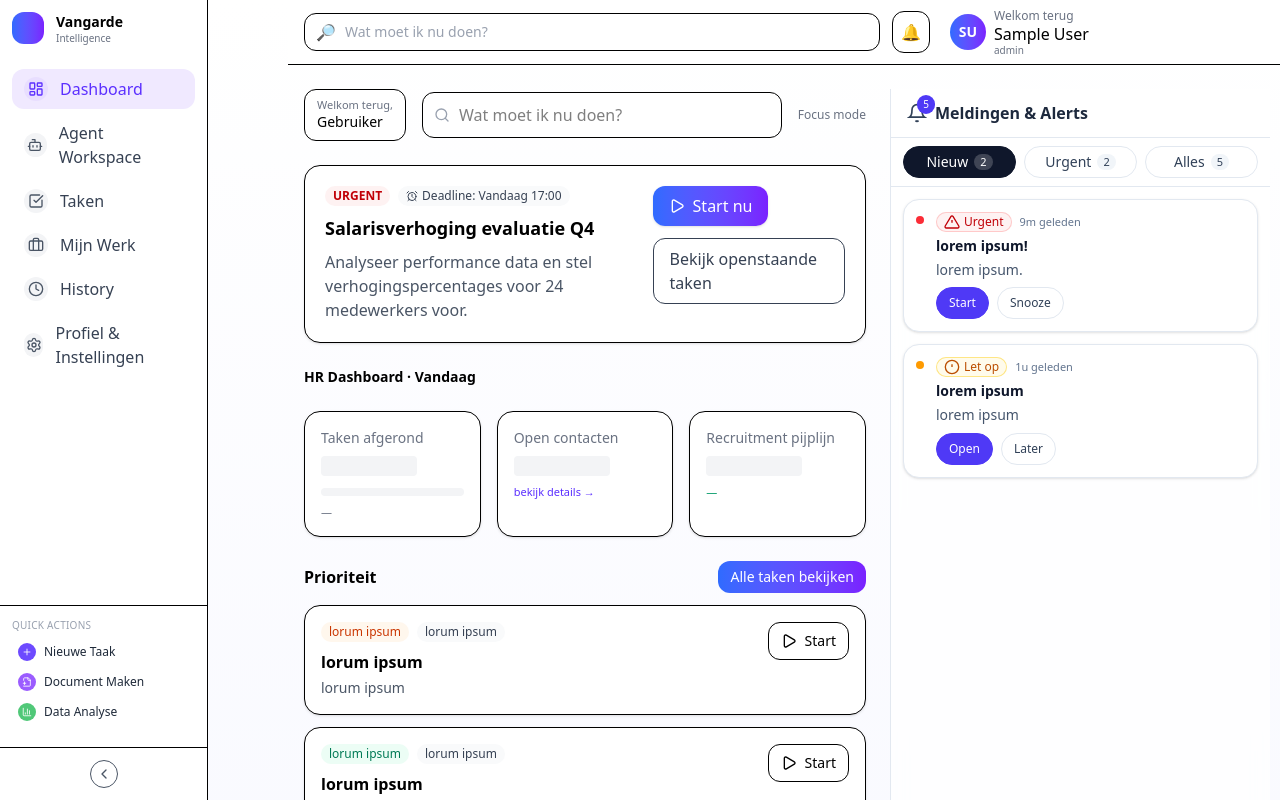
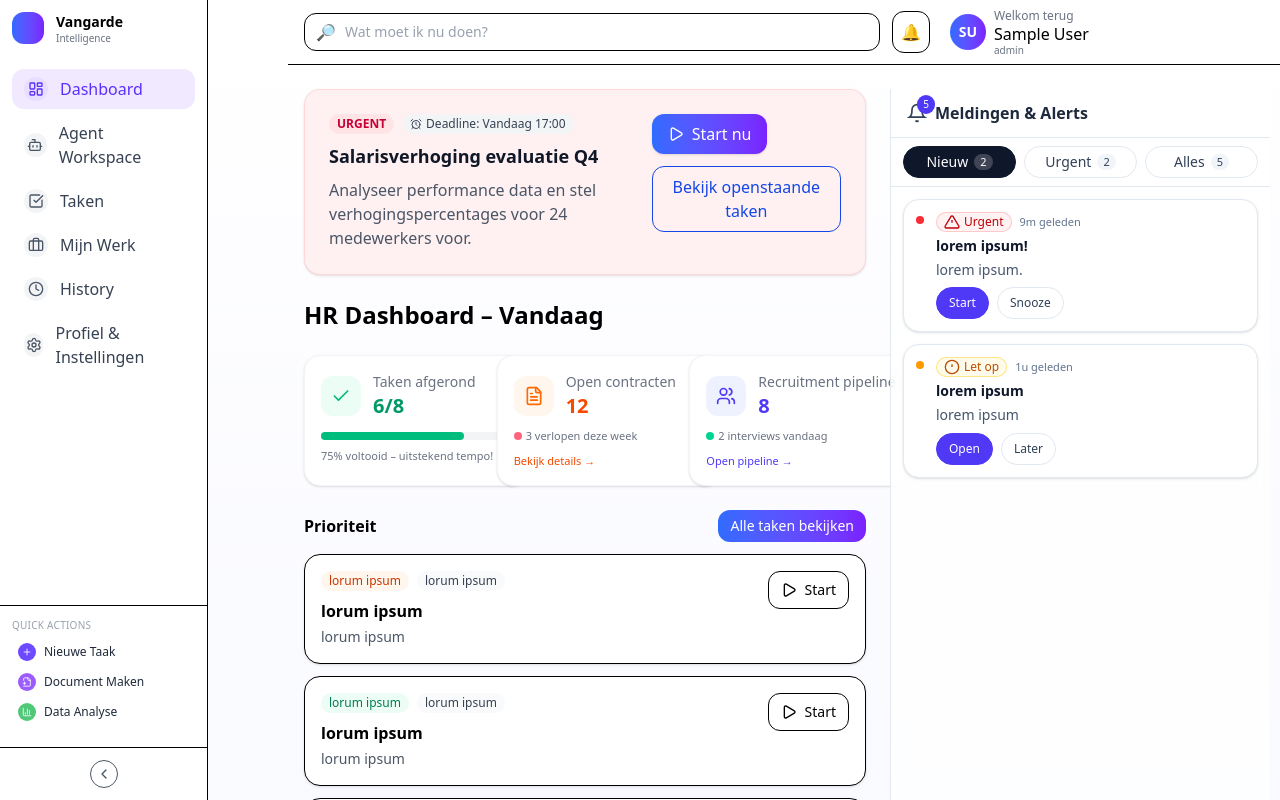
Before and after one commit to Vangarde-Project/Vangarde-Project, a React (Vite) app in the folder vangarde-app/: page /dashboard in a window 1280 px wide. Shown: the top 800 px of the page. Built offline with nearby package versions, Linux system fonts and the light colour scheme; sample sign-in values are in the browser's storage.

Commit message:
deels gestyled
ik had wat dingen geprobeerd dit ging alleen niet allemaal even goed en dus is maar een klein  deel gestyled omdat ik alles heb moeten terugzetten

```diff
--- a/vangarde-app/src/pages/dashboard.jsx
+++ b/vangarde-app/src/pages/dashboard.jsx
@@ -7,83 +7,123 @@ import {
   FileText,
   FileSpreadsheet,
   FileBarChart2,
+  Check,
+  Users,
 } from "lucide-react";
 
 export default function Dashboard() {
   return (
     <div className="xl:flex gap-6 items-start">
       {/* MAIN */}
-      <main className="flex-1 min-w-0 space-y-6">
-        {/* Topbar (search + user preview) */}
-        <div className="hidden xl:flex items-center justify-between gap-4">
-          <div className="flex items-center gap-4 flex-1">
-            <div className="rounded-xl border bg-white px-3 py-2">
-              <div className="text-[11px] text-gray-500 leading-tight">Welkom terug,</div>
-              <div className="text-sm font-medium">Gebruiker</div>
-            </div>
-            <div className="relative flex-1 max-w-xl">
-              <input
-                className="w-full rounded-xl border pl-9 pr-3 py-2.5 bg-white"
-                placeholder="Wat moet ik nu doen?"
-              />
-              <Search className="h-4 w-4 absolute left-3 top-1/2 -translate-y-1/2 text-gray-400" />
-            </div>
-          </div>
-          <div className="text-xs text-gray-500">Focus mode</div>
+      <main className="flex-1 min-w-0 space-y-6" >
+        {/* Hero card */}
+     <section className="rounded-2xl border border-red-200/60 bg-rose-50 shadow-sm p-5 sm:p-6">
+        <div className="flex flex-col sm:flex-row sm:items-start sm:justify-between gap-4">
+          <div className="space-y-2">
+            <div className="flex flex-wrap items-center gap-2 text-xs">
+              <span className="inline-flex rounded-full px-2 py-0.5 font-semibold bg-rose-100 text-rose-700">
+                URGENT
+              </span>
+              <span className="inline-flex items-center gap-1 rounded-full px-2 py-0.5 bg-gray-100 text-gray-700">
+                <AlarmClock className="h-3 w-3" aria-hidden="true" />
+                Deadline: Vandaag 17:00
+              </span>
             </div>
 
-        {/* Hero card */}
-        <section className="rounded-2xl border bg-white shadow-sm p-5">
-          <div className="flex items-start justify-between gap-4">
-            <div className="space-y-2">
-              <div className="flex items-center gap-2 text-xs">
-                <span className="inline-flex rounded-full px-2 py-0.5 font-semibold bg-red-50 text-red-700">
-                  URGENT
-                </span>
-                <span className="inline-flex items-center gap-1 rounded-full px-2 py-0.5 bg-gray-50 text-gray-700">
-                  <AlarmClock className="h-3 w-3" /> Deadline: Vandaag 17:00
-                </span>
-              </div>
-              <h2 className="text-lg font-semibold">Salarisverhoging evaluatie Q4</h2>
+            <h2 className="text-lg font-semibold text-gray-900">
+              Salarisverhoging evaluatie Q4
+            </h2>
+
             <p className="text-gray-600 max-w-xl">
               Analyseer performance data en stel verhogingspercentages voor 24 medewerkers voor.
             </p>
           </div>
+
           <div className="flex flex-wrap items-center gap-3">
             <button
-                aria-disabled
-                className="pointer-events-none inline-flex items-center gap-2 rounded-xl px-4 py-2 text-white bg-gradient-to-r from-[#2F6BFF] to-[#7A21FF] shadow-sm"
+              className="inline-flex items-center gap-2 rounded-xl px-4 py-2 text-white bg-gradient-to-r from-[#2F6BFF] to-[#7A21FF] shadow-sm hover:from-[#295fe5] hover:to-[#6a1be0] focus-visible:outline-none focus-visible:ring-2 focus-visible:ring-offset-2 focus-visible:ring-indigo-500"
             >
-                <Play className="h-4 w-4" /> Start nu
+              <Play className="h-4 w-4" aria-hidden="true" />
+              Start nu
             </button>
-              <span className="inline-flex items-center rounded-xl px-4 py-2 border text-gray-700">
+
+            <button
+              className="inline-flex items-center rounded-xl px-4 py-2 border border-blue-700 text-blue-700 hover:bg-gray-50"
+            >
               Bekijk openstaande taken
-              </span>
+            </button>
           </div>
         </div>
       </section>
 
+
         {/* HR Dashboard – Vandaag */}
-        <div className="text-sm font-semibold">HR Dashboard · Vandaag</div>
+        <h2 className="text-2xl font-bold">HR Dashboard – Vandaag</h2>
         <section className="grid grid-cols-1 md:grid-cols-3 gap-4">
-          {/* Kaart 1 */}
-          <div className="rounded-2xl border bg-white shadow-sm p-4">
+          {/* Kaart 1  taken*/}
+          <div className="rounded-2xl border border-gray-100 bg-white shadow-sm p-4 w-56">
+            <div className="flex items-center gap-3">
+              <div className="flex h-10 w-10 items-center justify-center rounded-xl bg-emerald-50">
+                <Check className="h-5 w-5 text-emerald-500" />
+              </div>
+              <div>
                 <div className="text-sm text-gray-500">Taken afgerond</div>
-            <div className="mt-2 h-5 w-24 rounded bg-gray-100"></div>
-            <div className="mt-3 h-2 w-full rounded-full bg-gray-100"></div>
-            <div className="mt-2 text-[11px] text-gray-500">—</div>
+                <div className="text-xl font-semibold text-emerald-600">6/8</div>
               </div>
-          {/* Kaart 2 */}
-          <div className="rounded-2xl border bg-white shadow-sm p-4">
-            <div className="text-sm text-gray-500">Open contacten</div>
-            <div className="mt-2 h-5 w-24 rounded bg-gray-100"></div>
-            <div className="mt-2 text-[11px] text-[#5B2FFF]">bekijk details →</div>
             </div>
-          {/* Kaart 3 */}
-          <div className="rounded-2xl border bg-white shadow-sm p-4">
-            <div className="text-sm text-gray-500">Recruitment pijplijn</div>
-            <div className="mt-2 h-5 w-24 rounded bg-gray-100"></div>
-            <div className="mt-2 text-[11px] text-emerald-600">—</div>
+
+            <div className="mt-3 h-2 w-full rounded-full bg-gray-100">
+              <div
+                className="h-2 rounded-full bg-emerald-500"
+                style={{ width: '75%' }}
+              ></div>
+            </div>
+
+            <div className="mt-2 text-[11px] text-gray-500">
+              75% voltooid – uitstekend tempo!
+            </div>
+          </div>
+          {/* Kaart 2  contracten */}
+            <div className="rounded-2xl border border-gray-100 bg-white shadow-sm p-4 w-56">
+              <div className="flex items-center gap-3">
+                <div className="flex h-10 w-10 items-center justify-center rounded-xl bg-orange-50">
+                  <FileText className="h-5 w-5 text-orange-500" />
+                </div>
+                <div>
+                  <div className="text-sm text-gray-500">Open contracten</div>
+                  <div className="text-xl font-semibold text-orange-600">12</div>
+                </div>
+              </div>
+
+              <div className="mt-2 flex items-center gap-1 text-[11px] text-gray-500">
+                <span className="inline-block h-2 w-2 rounded-full bg-rose-400"></span>
+                3 verlopen deze week
+              </div>
+
+              <div className="mt-2 text-[11px] font-medium text-orange-600 hover:underline cursor-pointer">
+                Bekijk details →
+              </div>
+            </div>
+          {/* Kaart 3  recruitment*/}
+            <div className="rounded-2xl border border-gray-100 bg-white shadow-sm p-4 w-56">
+              <div className="flex items-center gap-3">
+                <div className="flex h-10 w-10 items-center justify-center rounded-xl bg-indigo-50">
+                  <Users className="h-5 w-5 text-indigo-600" />
+                </div>
+                <div>
+                  <div className="text-sm text-gray-500">Recruitment pipeline</div>
+                  <div className="text-xl font-semibold text-indigo-600">8</div>
+                </div>
+              </div>
+
+              <div className="mt-2 flex items-center gap-1 text-[11px] text-gray-500">
+                <span className="inline-block h-2 w-2 rounded-full bg-emerald-400"></span>
+                2 interviews vandaag
+              </div>
+
+              <div className="mt-2 text-[11px] font-medium text-indigo-600 hover:underline cursor-pointer">
+                Open pipeline →
+              </div>
             </div>
         </section>
 
```
Lines whose indentation alone changed are shown as unchanged.
